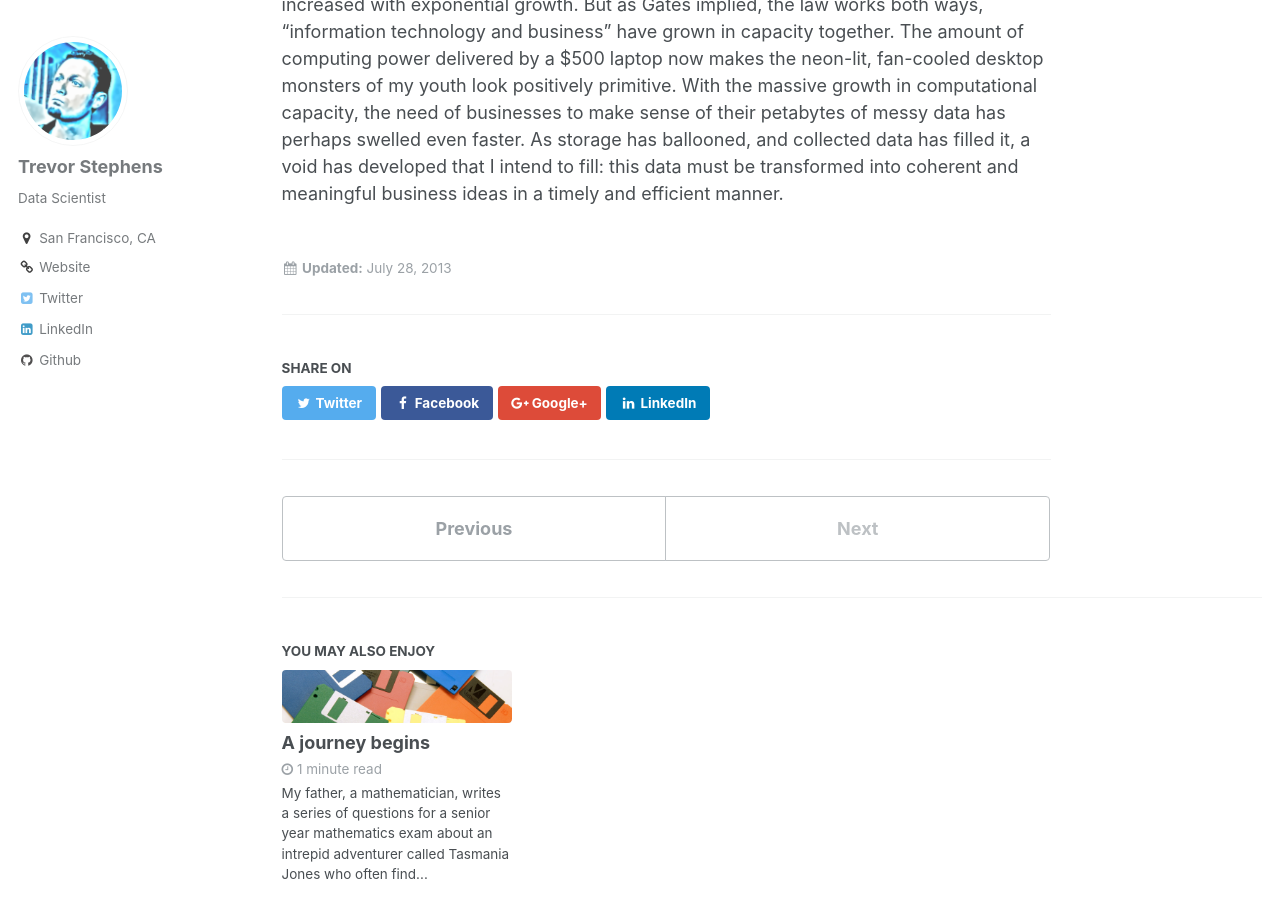
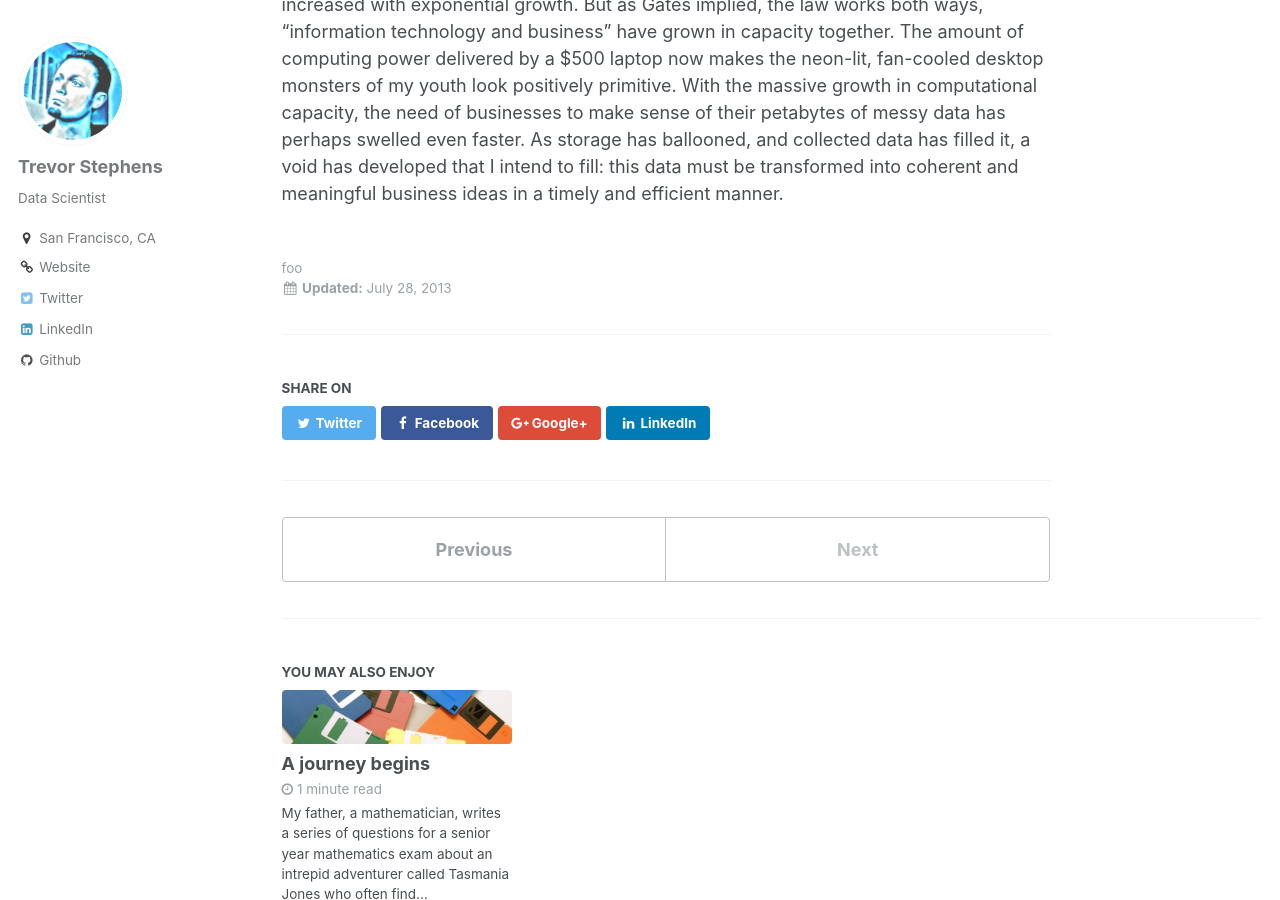
Before and after one commit to trevorstephens/trevorstephens.github.io, a Jekyll site: the page built from _posts/2013-07-28-it-and-business.md, in a window 1280 px wide and 900 px high, scrolled down 735 px. Built offline with Jekyll 4.4.1, drawn with Linux system fonts in a browser that asks for light colours.

```diff
--- a/_includes/page__taxonomy.html
+++ b/_includes/page__taxonomy.html
@@ -1,7 +1,9 @@
 {% include base_path %}
 
 {% if site.tags.type and page.tags[0] %}
-  {% include tag-list.html %}
+  bar {% include tag-list.html %}
+{% else %}
+  foo
 {% endif %}
 
 {% if site.categories.type and page.categories[0] %}
```
